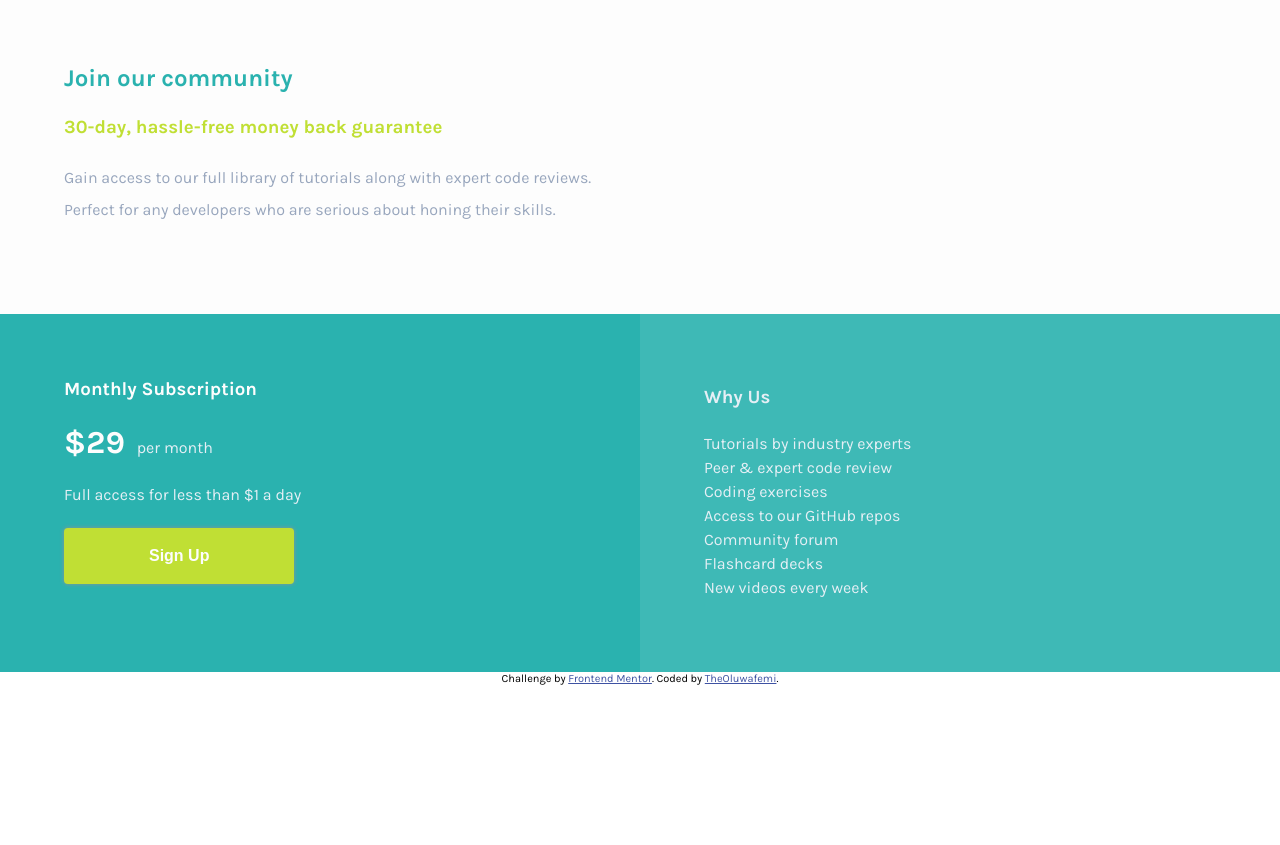
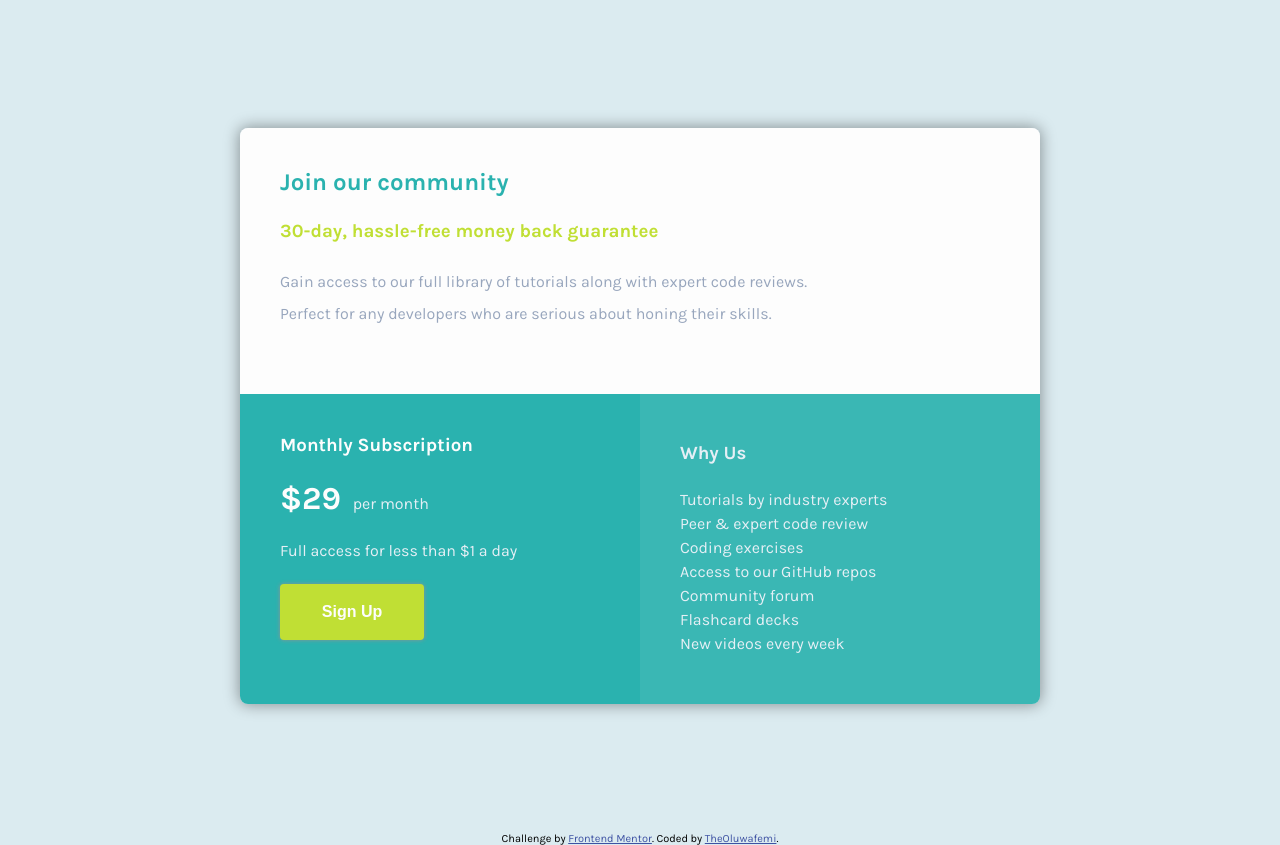
Before and after one commit to TheOluwafemi/single-price-component, a plain HTML site: page index.html in a window 1280 px wide. Before the commit the page ends 800 px from the top, so only its background shows below. Drawn offline with Linux system fonts and the light colour scheme.

Commit message:
fix: 1440px screen design

```diff
--- a/styles.css
+++ b/styles.css
@@ -18,6 +18,7 @@ h3 {
   display: flex;
   flex-direction: column;
   height: 100%;
+  position: relative;
 }
 
 section {}
@@ -163,3 +164,35 @@ li {
     max-width: 45%;
   }
 }
+
+@media screen and (min-width: 768px) {
+  body {
+    background-color: rgba(197, 223, 231, 0.61);
+  }
+
+  .container {
+    margin: 8rem 15rem;
+    -webkit-box-shadow: 0px 0px 15px 1px rgba(0,0,0,0.38);
+    -moz-box-shadow: 0px 0px 15px 1px rgba(0,0,0,0.38);
+    box-shadow: 0px 0px 15px 1px rgba(0,0,0,0.38);
+    border-radius: 8px !important;
+  }
+
+  .section__one {
+    border-top-left-radius: 8px;
+    border-top-right-radius: 8px;
+  }
+
+  .section__two {
+    border-bottom-left-radius: 8px;
+    border-bottom-right-radius: 8px;
+  }
+
+  .first {
+    border-bottom-left-radius: 8px;
+  }
+
+  .second {
+    border-bottom-right-radius: 8px;
+  }
+}
```
